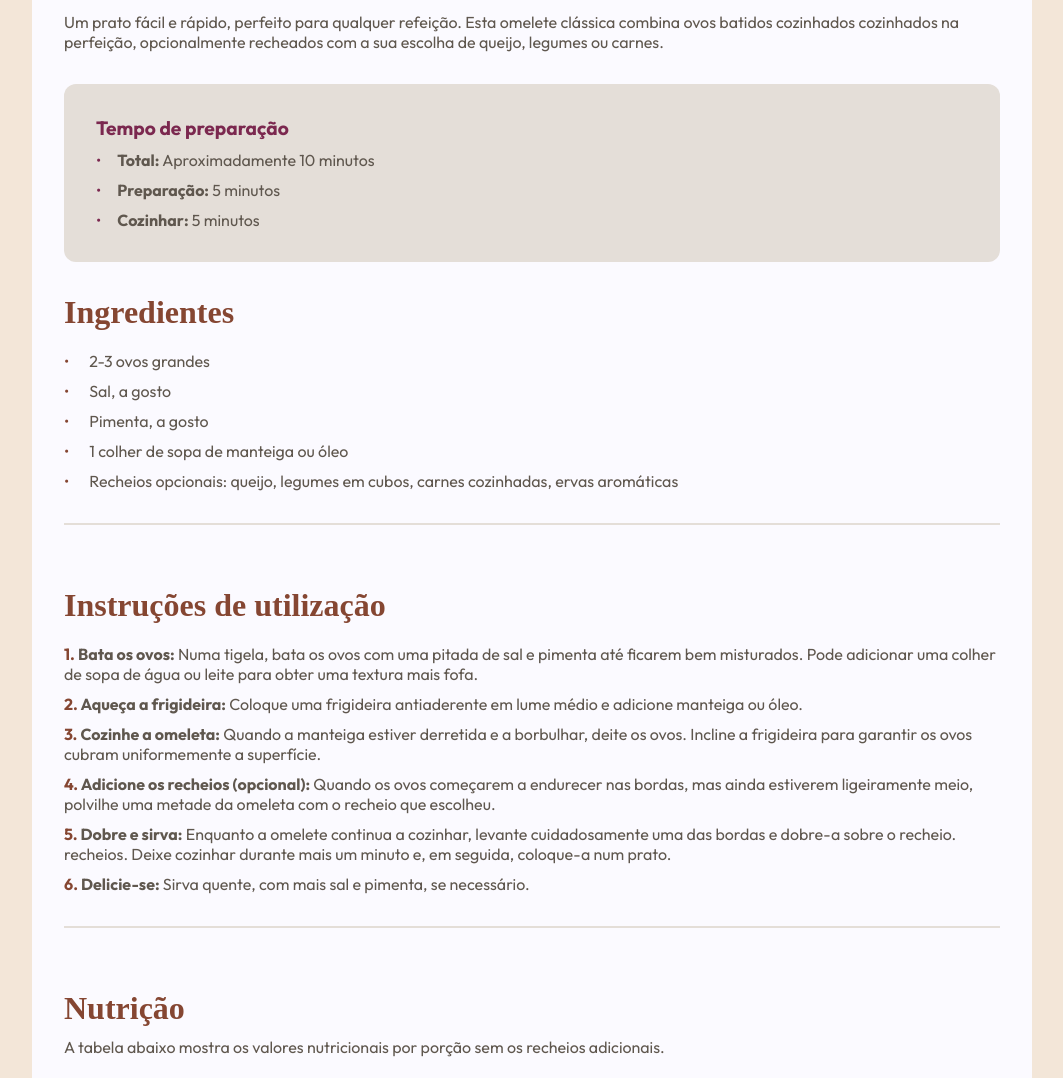
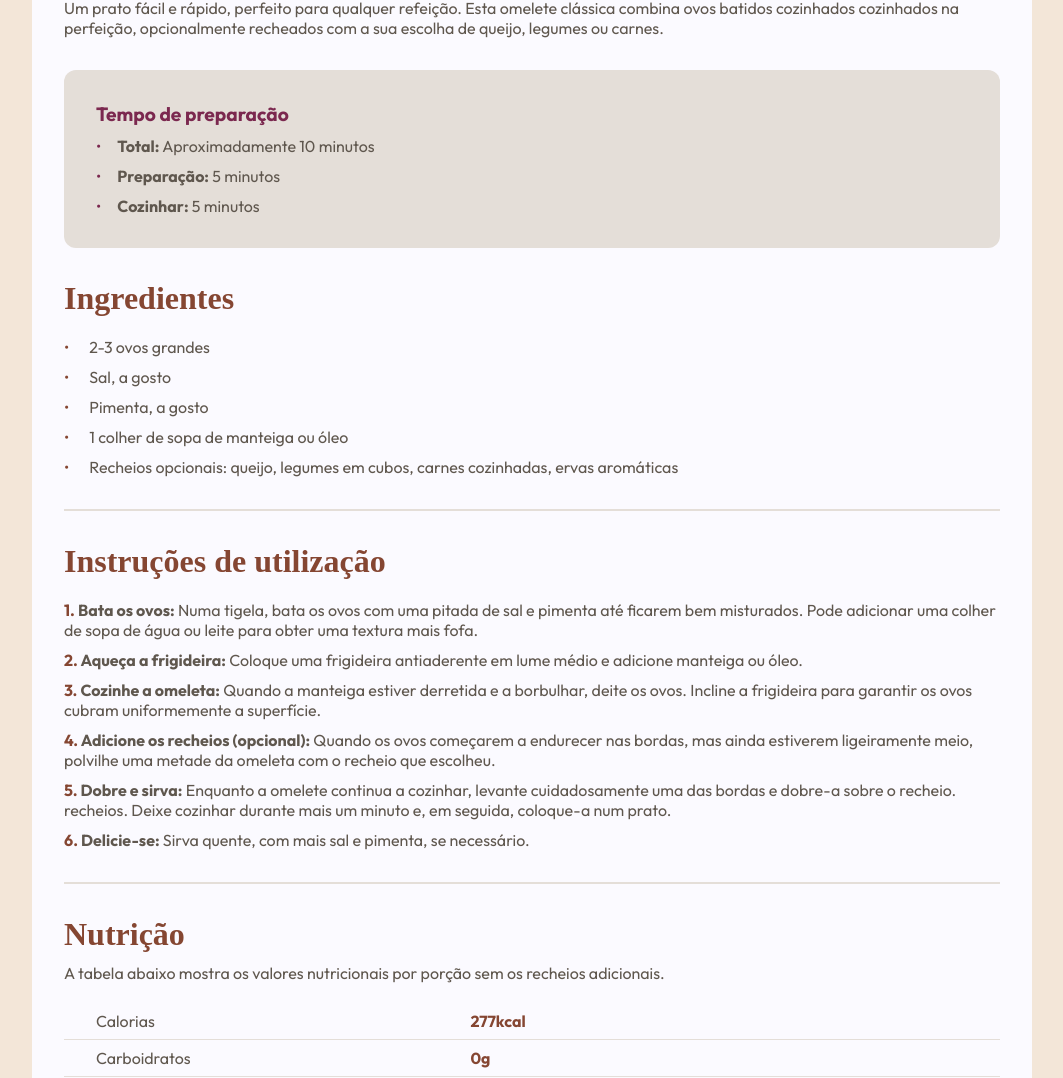
Before and after one commit to Denner-94/pagina-de-receitas, a plain HTML site: page index.html in a window 1280 px wide. Shown: the part 582-1660 px from the top of the page, without its empty margins (108-1171 px from the left). Drawn offline with Linux system fonts and the light colour scheme.

Commit message:
Atualização de configuração

```diff
--- a/css/mobile.css
+++ b/css/mobile.css
@@ -49,13 +49,15 @@ section{
     width: 100%;
     display: flex;
     flex-direction: column;
-    margin-top: 30px;
-    padding: 0 16px;
+    padding: 24px;
     border-bottom: 2px solid var(--pedra-150);
     font-size: 14px;
 
 }
-section:last-child{
+section:nth-child(2){
+    margin-top: 16px;
+}
+section:nth-last-child(1){
     border-bottom:none;
 }
 h2{
```
